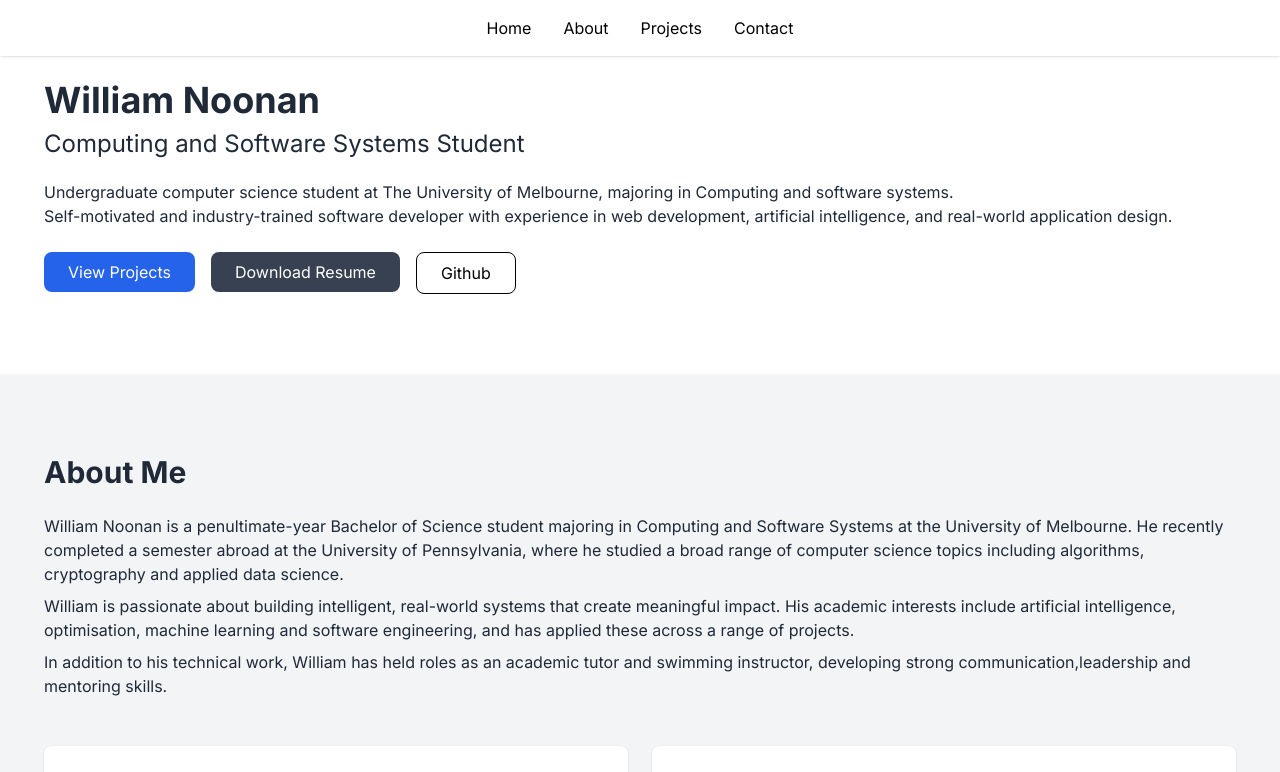
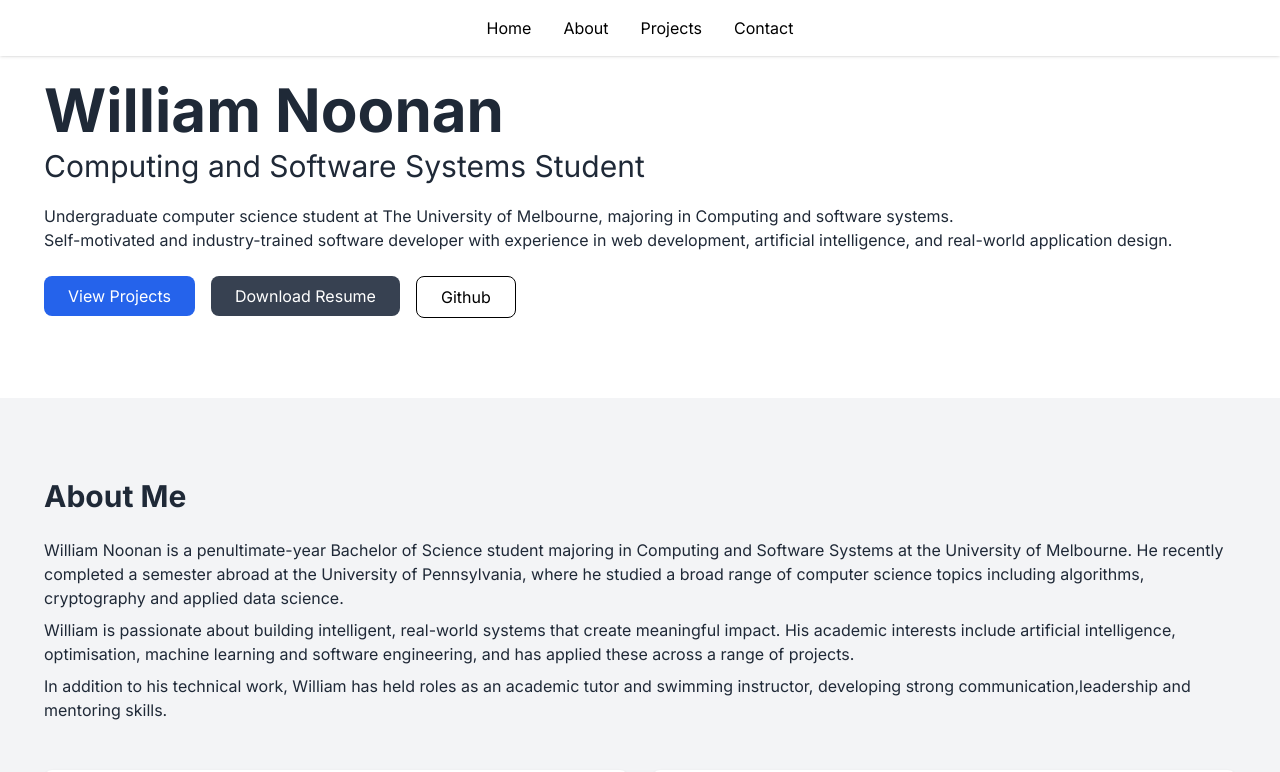
Before and after one commit to WillNoon/portfolio-website, a React (Create React App) app: page / in a window 1280 px wide. Shown: the top 772 px of the page. Built offline with nearby package versions, Linux system fonts and the light colour scheme.

Commit message:
Update Home.js

```diff
--- a/src/pages/Home.js
+++ b/src/pages/Home.js
@@ -2,8 +2,8 @@ function Home(){
     return (
         <div id="home" className="px-6 py-20 bg-white text-gray-800 animate-fade font-sans">
             <div className="mx-5">
-                <h1 className="text-4xl font-bold">William Noonan</h1>
-                <h2 className="text-2xl mt-2">Computing and Software Systems Student</h2>
+                <h1 className="text-6xl font-bold">William Noonan</h1>
+                <h2 className="text-3xl mt-2">Computing and Software Systems Student</h2>
                 <p className="mt-5">Undergraduate computer science student at The University of Melbourne, majoring in Computing and software systems. <br />
                 Self-motivated and industry-trained software developer with experience in web development, artificial intelligence, and real-world application design.</p>
 
```
